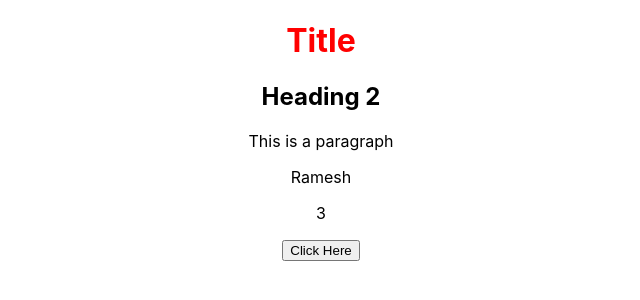
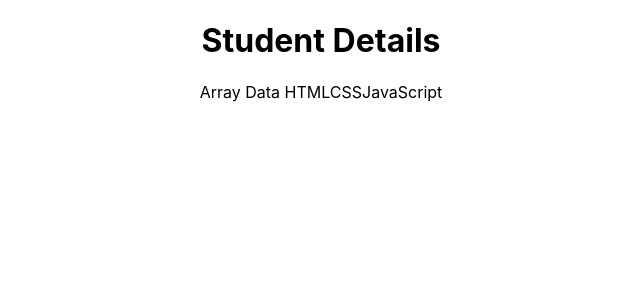
Before and after one commit to gorakh999/react-learning, a React (Create React App) app in the folder day-06-oct-2024/my-app/: page / in a window 1280 px wide. Shown: the top 300 px of the page, without its empty margins (319-959 px from the left). Built offline with nearby package versions, Linux system fonts and the light colour scheme.

Commit message:
JavaScript Props

```diff
--- a/day-06-oct-2024/my-app/src/App.js
+++ b/day-06-oct-2024/my-app/src/App.js
@@ -4,8 +4,16 @@ import Welcome from './components/Welcome';
 import Greeting from './components/Greeting';
 import DefaultComponent, { FirstComponent, SecondComponent } from './components/MyComponents';
 import HelloWorld from './components/HelloWorld';
+import Student from './components/Student';
 
 function App() {
+  // const student = {
+  //   firstName: "Gorakh",
+  //   lastName: "Gupta",
+  //   email: "gorakh@gmail.com",
+  // }
+
+  const skills = ['HTML', 'CSS', 'JavaScript']
   return (
     <div className="App">
       {/* <Welcome name = "Ramesh"/>
@@ -16,7 +24,20 @@ function App() {
       <SecondComponent/>
       <DefaultComponent/> */}
 
-      <HelloWorld/>
+      {/* <HelloWorld/> */}
+      <Student
+        data = {skills}
+      />
+      {/* <Student
+       firstName = "Gorakh"
+       lastName = "Gupta"
+       email = "gorakh@gmail.com"
+      />
+      <Student
+       firstName = "Umesh"
+       lastName = "Rao"
+       email = "umesh@gmail.com"
+      /> */}
 
 
     </div>
--- /dev/null
+++ b/day-06-oct-2024/my-app/src/components/Student.js
@@ -0,0 +1,13 @@
+const Student = (props) => {
+    return (
+        <div>
+            <h1> Student Details</h1>
+            {/* <p>Student First name: {props.student.firstName}</p>
+            <p>Student Last name: {props.student.lastName}</p>
+            <p>Student Email Address: {props.student.email}</p> */}
+            <p>Array Data {props.data}</p>
+        </div>
+    )
+}
+
+export default Student
```
